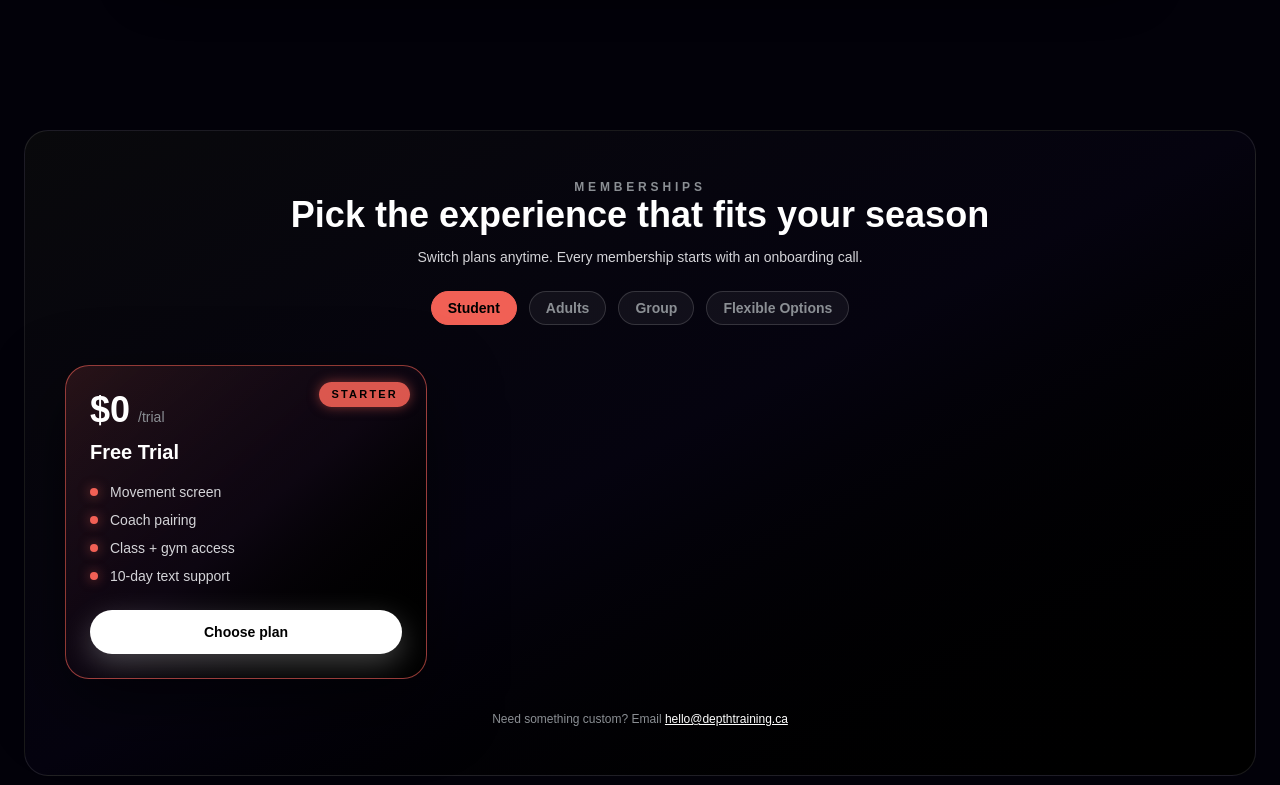
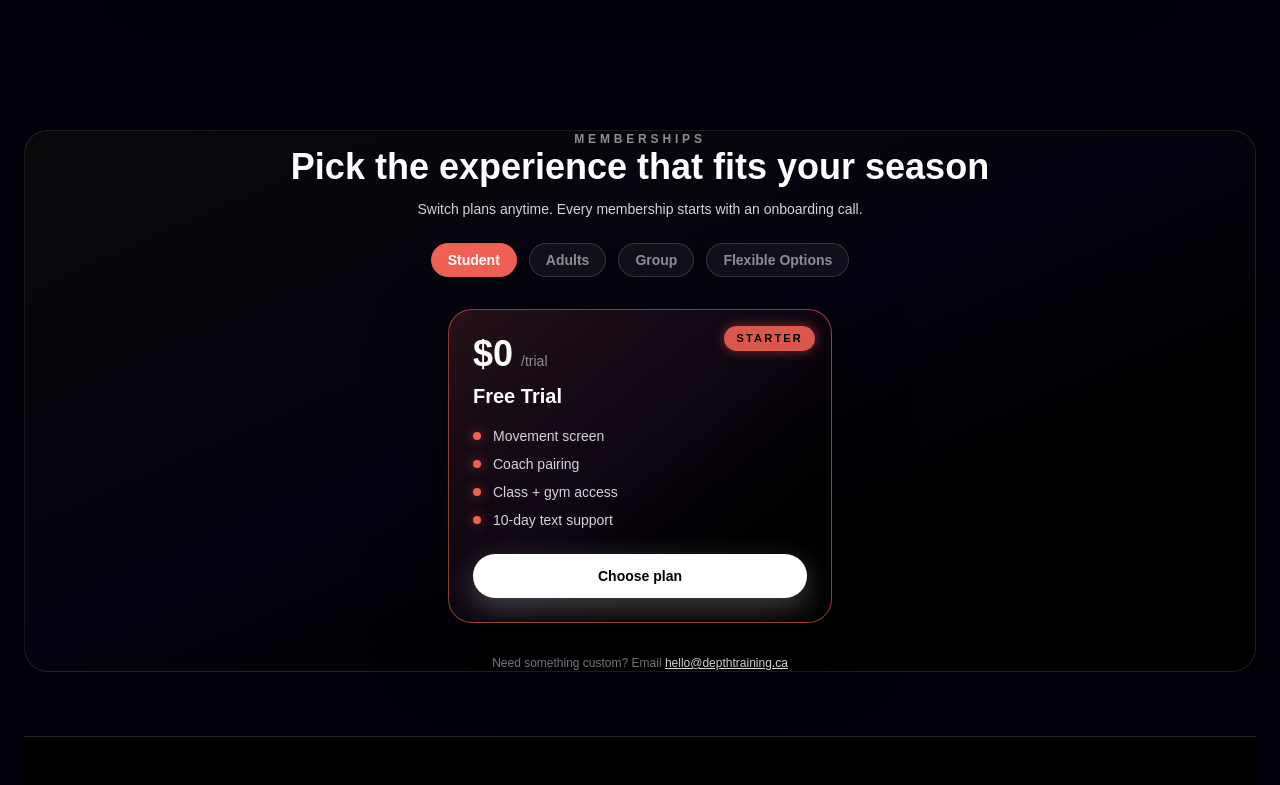
Before and after one commit to shishir95/depth-training-frontend, a Next.js app: page /membership in a window 1280 px wide. Shown: the part 1060-1845 px from the top of the page. Built offline with nearby package versions, Linux system fonts and the light colour scheme; grey boxes are pictures that could not be loaded.

Commit message:
membership card positioned in middle

```diff
--- a/src/components/membership/PlanCard.jsx
+++ b/src/components/membership/PlanCard.jsx
@@ -15,7 +15,7 @@ export default function PlanCard({
 
   return (
     <div
-      className={`relative w-full max-w-sm overflow-hidden rounded-3xl border p-6 transition ${cardClasses}`}
+      className={`relative  w-full max-w-sm overflow-hidden rounded-3xl border p-6 transition ${cardClasses}`}
     >
       {highlighted && (
         <span className="absolute right-4 top-4 inline-flex rounded-full bg-[var(--depth-accent)]/90 px-3 py-1 text-[11px] font-semibold uppercase tracking-[0.2em] text-black shadow-[0_0_12px_rgba(241,96,85,0.5)]">
--- a/src/components/membership/PlansSection.jsx
+++ b/src/components/membership/PlansSection.jsx
@@ -75,11 +75,7 @@ const PLAN_DATA = {
       price: "150",
       period: "/10 classes",
       title: "Class Pass",
-      features: [
-        "Shareable credits",
-        "Valid 90 days",
-        "Priority booking",
-      ],
+      features: ["Shareable credits", "Valid 90 days", "Priority booking"],
       highlighted: true,
       badge: "Value",
     },
@@ -99,7 +95,7 @@ export default function PlansSection() {
   return (
     <section
       id="plans"
-      className="rounded-3xl border border-white/10 bg-gradient-to-br from-zinc-950 via-[#05030f] to-black px-6 py-12 sm:px-10"
+      className="rounded-3xl border border-white/10 bg-gradient-to-br from-zinc-950 via-[#05030f] to-black px-6 sm:px-10"
     >
       <div className="text-center">
         <p className="text-xs font-semibold uppercase tracking-[0.32em] text-[var(--depth-muted)]">
@@ -129,7 +125,7 @@ export default function PlansSection() {
               className={[
                 "rounded-full border px-4 py-1.5 text-sm font-semibold transition",
                 isActive
-                  ? "border-[var(--depth-accent)] bg-[var(--depth-accent)] text-black"
+                  ? "border-[var(--depth-accent)] bg-[var(--depth-accent)] text-white"
                   : "border-white/15 bg-white/5 text-[var(--depth-muted)] hover:text-white",
               ].join(" ")}
             >
@@ -139,7 +135,7 @@ export default function PlansSection() {
         })}
       </div>
 
-      <div className="mt-10 grid gap-8 md:grid-cols-2 lg:grid-cols-3">
+      <div className="flex-wrap justify-center mt-8 flex gap-6">
         {PLAN_DATA[active].map((plan, index) => (
           <PlanCard
             key={`${active}-${plan.title}-${index}`}
@@ -151,7 +147,10 @@ export default function PlansSection() {
 
       <p className="mt-8 text-center text-xs text-[var(--depth-muted)]">
         Need something custom? Email{" "}
-        <a href="mailto:hello@depthtraining.ca" className="text-white underline">
+        <a
+          href="mailto:hello@depthtraining.ca"
+          className="text-white underline"
+        >
           hello@depthtraining.ca
         </a>
       </p>
```
Also changed, not shown: src/app/membership/page.jsx (line endings or trailing spaces).
